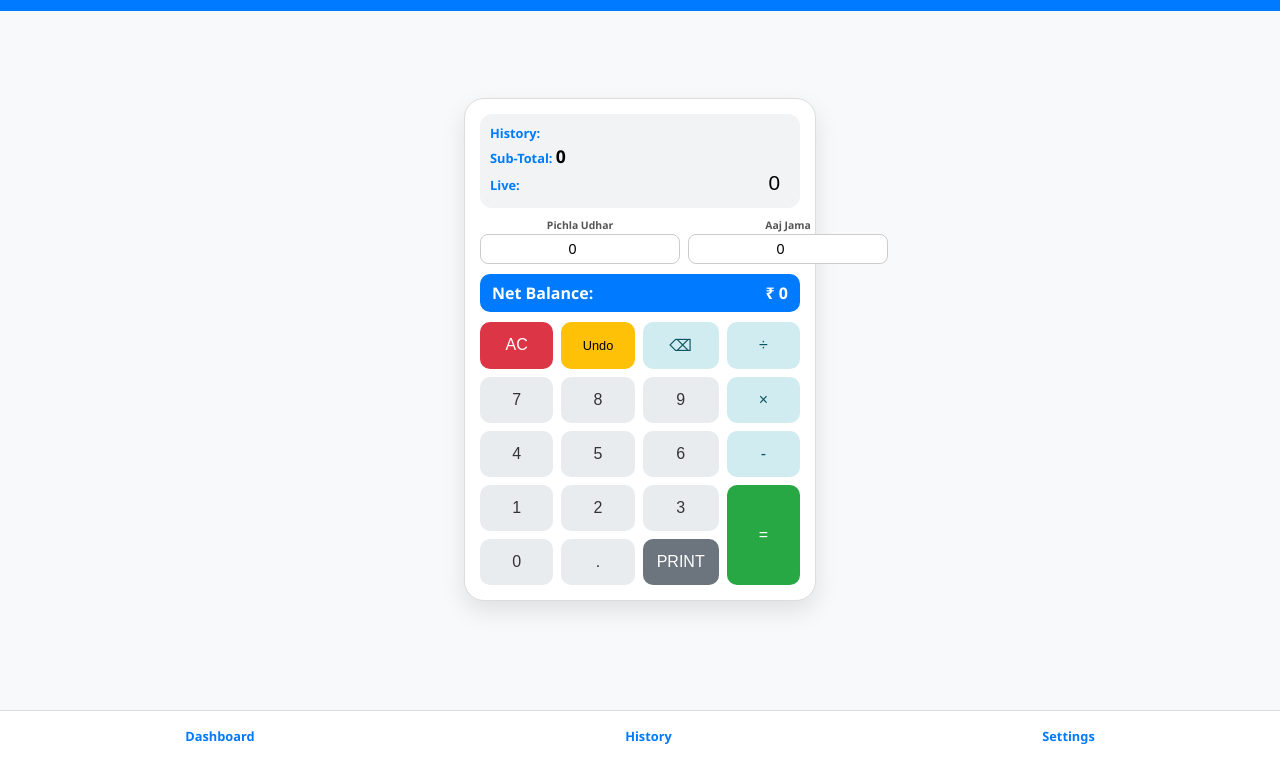
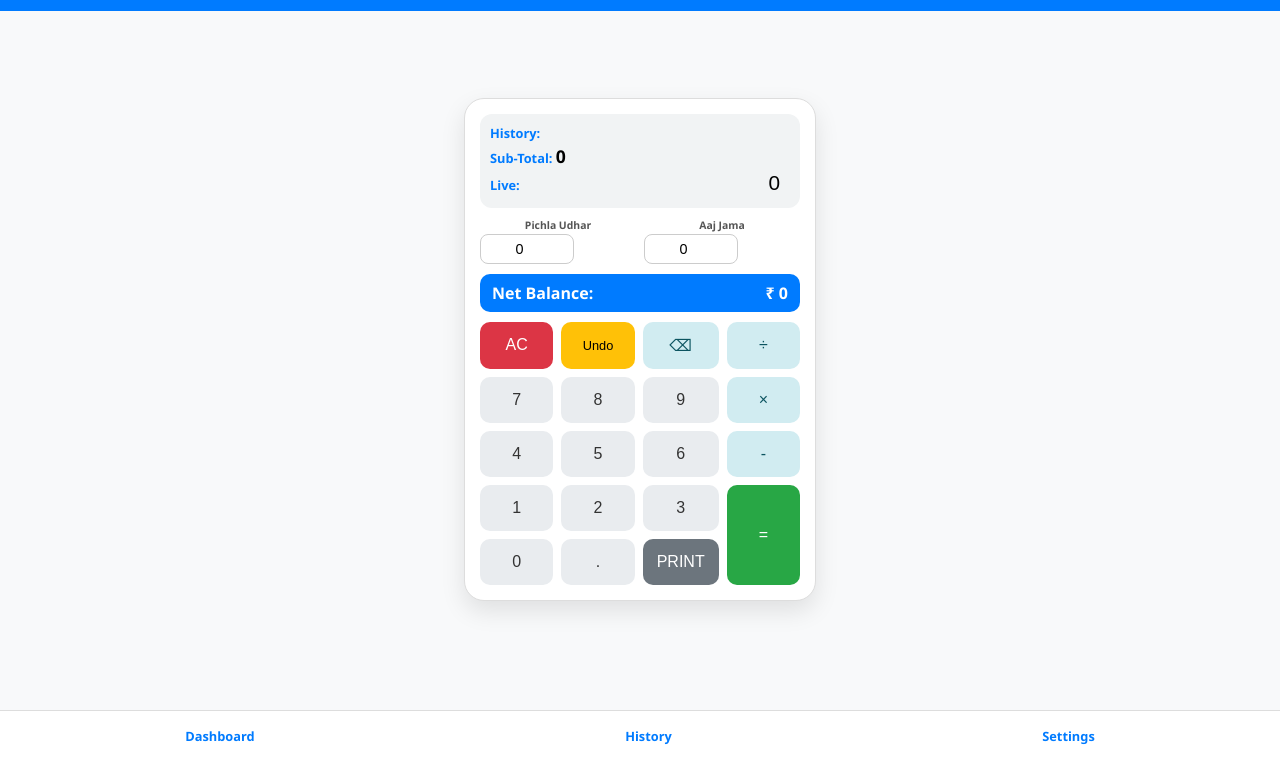
Before and after one commit to mustafa2smi-ui/Fastshopbill, a plain HTML site: page index.html in a window 1280 px wide. Shown: the part 39-800 px from the top of the page. Drawn offline with Linux system fonts and the light colour scheme.

Commit message:
Update style.css

```diff
--- a/style.css
+++ b/style.css
@@ -205,7 +205,7 @@ body {
 .input-group input {
     background: #fff; border: 1.5px solid #ccc; color: #000;
     padding: 6px; border-radius: 8px; text-align: center;
-    font-size: 0.9rem; outline: none;
+    font-size: 0.9rem; outline: none; width:80px;
 }
 .input-group input:focus { border-color: var(--primary-blue); }
 
```
